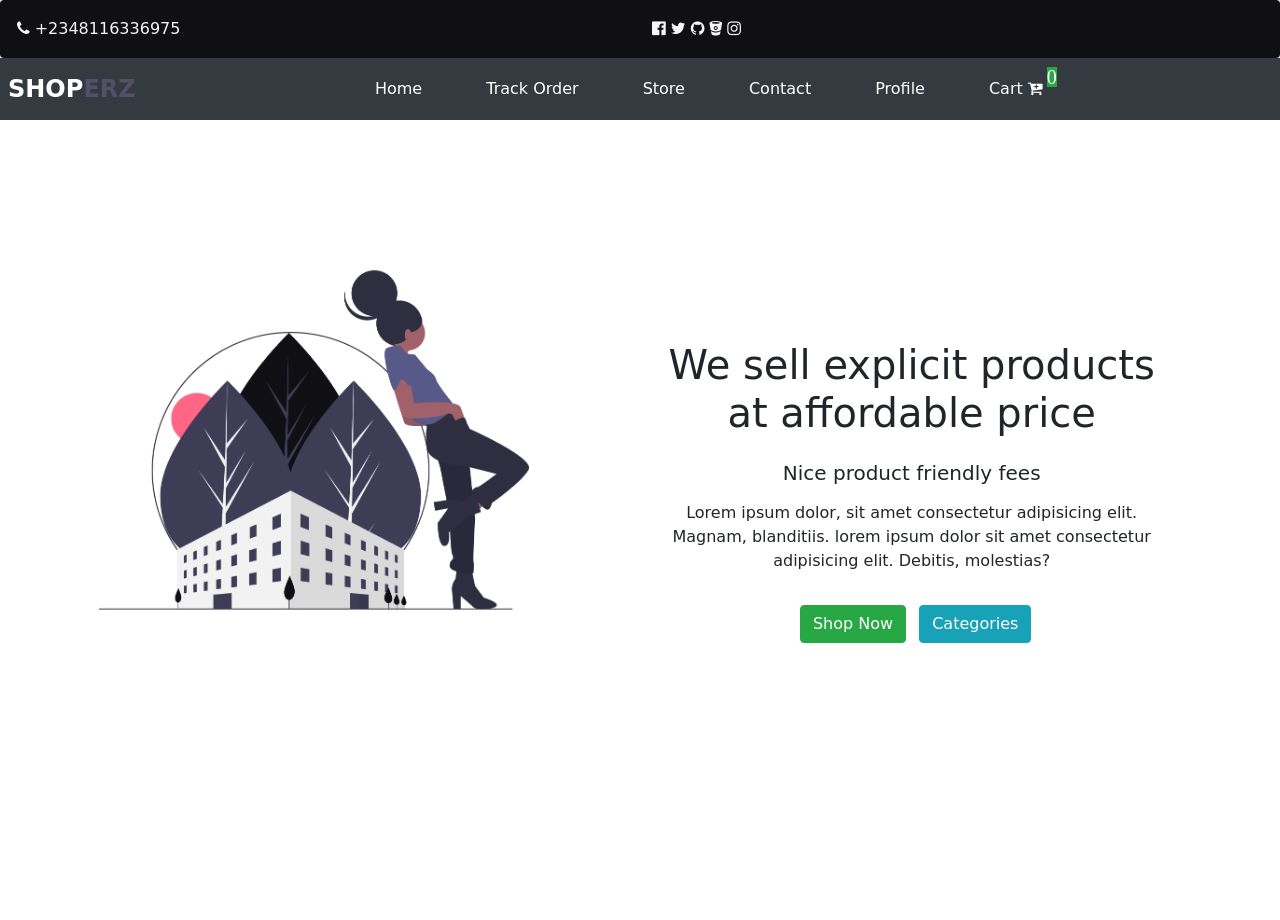
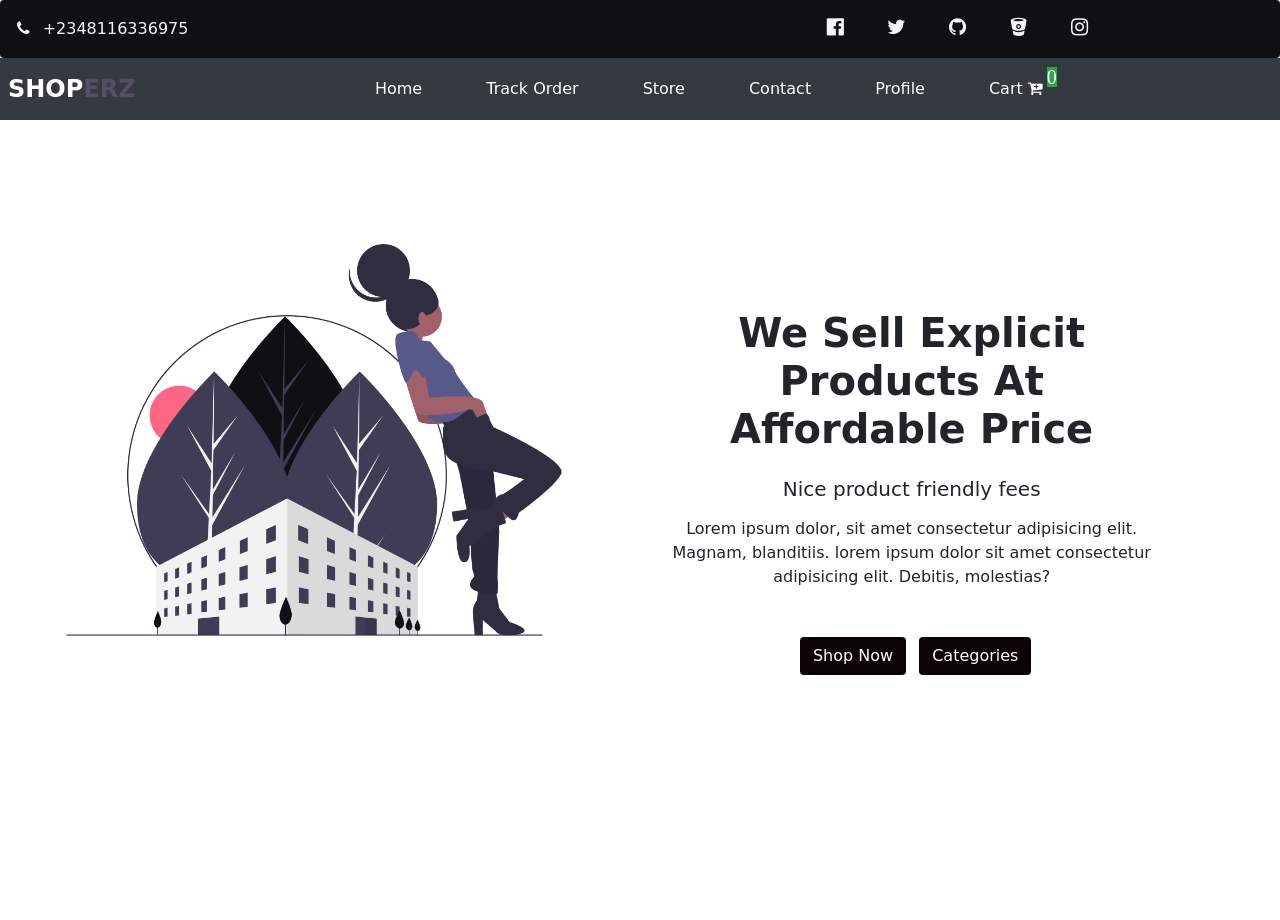
Before and after one commit to Jayson7/stack-of-django-projects-, a Django app: page / in a window 1280 px wide. Run offline with Django 3.2, Linux system fonts and the light colour scheme; data that the repository does not hold is empty; parts of the project's set-up code (start-up, migrations or seed data) failed here and were passed over; some libraries are stand-ins or nearby versions.

Commit message:
froontend

```diff
--- a/ecommerce/Templates/index.html
+++ b/ecommerce/Templates/index.html
@@ -25,16 +25,16 @@
         <div class="row">
             <div class="col-sm-6 col-md-6">
                 <div class="phone">
-                    <i class="fa fa-phone" aria-hidden="true"></i>
+                    <i class="fa mr-2 fa-phone" aria-hidden="true"></i>
                     <span>+2348116336975</span>
                 </div>
             </div>
             <div class="col-sm-6 col-md-6">
-                <div class="icons">
-                    <i class="fa fa-facebook-official" aria-hidden="true"></i>
-                    <i class="fa fa-twitter" aria-hidden="true"></i>
-                    <i class="fa fa-github" aria-hidden="true"></i>
-                    <i class="fa fa-bitbucket" aria-hidden="true"></i>
+                <div class="icons text-center">
+                    <i class="fa mr-3 fa-facebook-official" aria-hidden="true"></i>
+                    <i class="fa mr-3 fa-twitter" aria-hidden="true"></i>
+                    <i class="fa mr-3 fa-github" aria-hidden="true"></i>
+                    <i class="fa mr-3 fa-bitbucket" aria-hidden="true"></i>
                     <i class="fa fa-instagram" aria-hidden="true"></i>
                 </div>
             </div>
@@ -87,10 +87,12 @@
                 <div class="wrapper p-1">
                     <h1 class="p-2">We sell explicit products at affordable price</h1>
                     <h5 class="p-2">Nice product <span>friendly fees</span></h5>
-                    Lorem ipsum dolor, sit amet consectetur adipisicing elit. Magnam, blanditiis. lorem ipsum dolor sit amet consectetur adipisicing elit. Debitis, molestias?
+                    <p>
+                        Lorem ipsum dolor, sit amet consectetur adipisicing elit. Magnam, blanditiis. lorem ipsum dolor sit amet consectetur adipisicing elit. Debitis, molestias?
+                    </p>
                     <div class="col p-4">
-                        <div class="btn btn-success m-2">Shop Now</div>
-                        <div class="btn btn-info">Categories</div>
+                        <div class="btn m-2">Shop Now</div>
+                        <div class="btn">Categories</div>
                     </div>
                 </div>
             </div>
--- a/ecommerce/static/style.css
+++ b/ecommerce/static/style.css
@@ -1,3 +1,4 @@
+@import url("https://fonts.googleapis.com/css2?family=Rubik&display=swap");
 body {
     margin: 0;
     padding: 0;
@@ -56,10 +57,23 @@
 .wrapper {
     /* background: black; */
     /* align-items: stretch; */
+    font-weight: 500;
     height: auto;
     text-align: center;
     height: auto;
     width: 100%;
+}
+
+.wrapper h1 {
+    font-family: cursive;
+    font-weight: 900;
+    font-size: 2.5rem;
+    text-transform: capitalize;
+}
+
+.wrapper h5 {
+    font-family: cursive;
+    font-weight: 500;
 }
 
 .landing-page img {
@@ -70,7 +84,21 @@
     width: 100%;
 }
 
-@media screen and (max-width) {}
+.icons .fa {
+    font-size: 20px;
+    width: 40px;
+}
+
+.icons .fa:hover {
+    background: rgb(68, 68, 139);
+    /* width: 40px; */
+    border-radius: 9px;
+}
+
+.btn {
+    color: #fff;
+    background-color: rgb(12, 3, 5);
+}
 
 
 /* ends */
```
